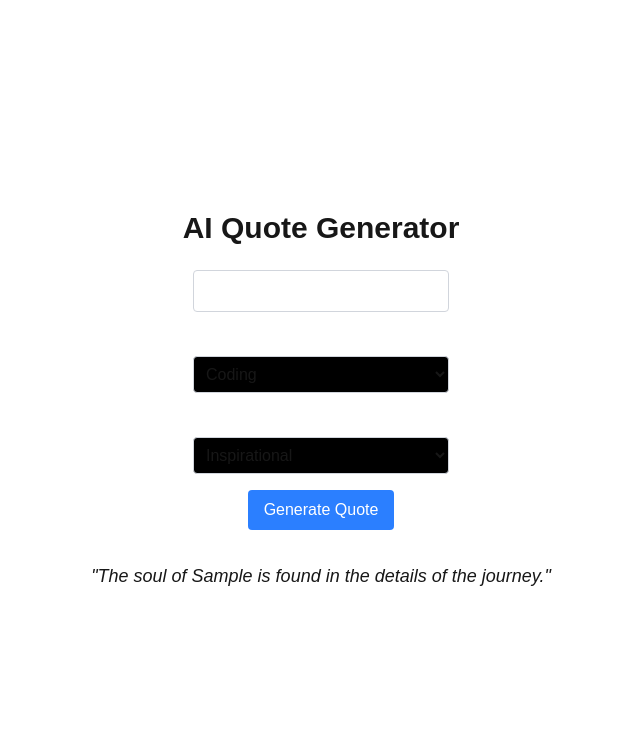
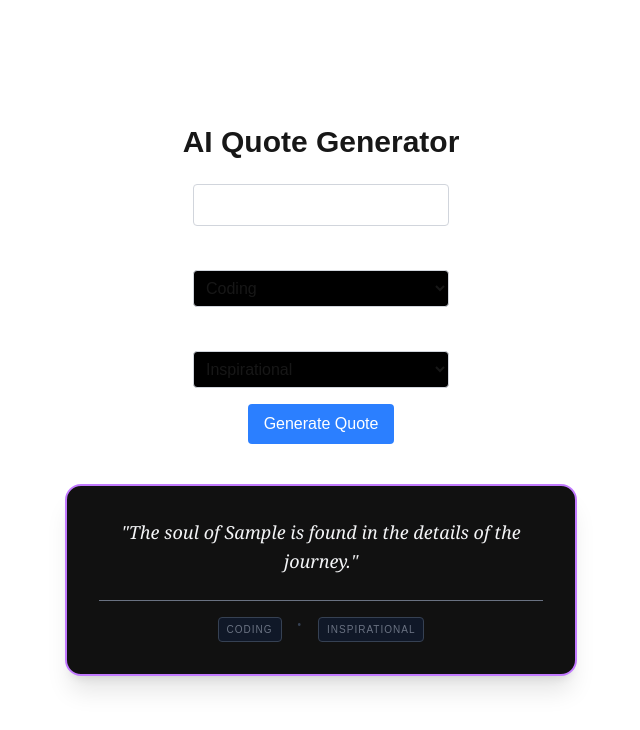
Before and after one commit to Sanidhi07/ai-quote-generator, a Next.js app: page / in a window 1280 px wide. Both pictures are taken after typing "Sample" into the empty fields and a click on the button "Generate Quote". Shown: the top 730 px of the page, without its empty margins (319-959 px from the left). Built offline with nearby package versions, Linux system fonts and the light colour scheme.

Commit message:
feat: implement quote card UI and loading state logic

```diff
--- a/src/app/page.tsx
+++ b/src/app/page.tsx
@@ -5,15 +5,16 @@ export default function Home(){
 const [result, setResult]=useState("");
 const [topic,setTopic]=useState("")
 const [category,setCategory]=useState("Coding");
-const [tone,setTone]=useState("Inspirational")
+const [tone,setTone]=useState("Inspirational");
+const [isLoading,setIsLoading]=useState(false);
 
 const testAI=async()=>{
-
-
-  setResult("Crafting your quote...");
+  setIsLoading(true);
+  setResult("");
   setTimeout(() => {
     setResult(`The soul of ${topic || "coding"} is found in the details of the journey.`);
-  }, 1000);
+    setIsLoading(false);
+  }, 2000);
 
   /*const res=await fetch("/api/generate",{
     method:"Post",
@@ -69,14 +70,36 @@ return(
         </select>
       </div>
 
+      {/* --- Generate Button --- */}
       <button
         onClick={testAI}
-        className="mt-4 px-4 py-2 bg-blue-500 text-white rounded hover:bg-blue-600"
+        disabled={isLoading}
+        className={`mt-4 px-4 py-2 text-white rounded transition-colors ${
+        isLoading ? "bg-gray-600 cursor-not-allowed" : "bg-blue-500 hover:bg-blue-600"
+        }`}
       >
-        Generate Quote
+        {isLoading ? "Generating..." : "Generate Quote"}
       </button>
-      {result && <p className="mt-8 italic text-center text-lg">"{result}"</p>}
+      {/* --- Loading Placeholder --- */}
+      {isLoading && (
+        <div className="mt-10 p-8 max-w-lg w-full bg-[#111111] border-2 border-gray-700 rounded-2xl animate-pulse text-center">
+          <p className="text-gray-500 italic text-lg font-serif">Thinking of a masterpiece...</p>
+        </div>
+      )}
+      {/* --- Quote Card --- */}
+      {!isLoading && result && (
+        <div className="mt-10 p-8 max-w-lg bg-[#111111] border-2 border-purple-400 rounded-2xl shadow-xl text-center transform transition-all animate-in fade-in zoom-in duration-500">
+          <p className="italic text-lg font-serif leading-relaxed text-gray-100">"{result}"</p>
+
+
+          <div className="mt-6 pt-4 border-t border-gray-500 flex justify-center gap-4 text-[10px] uppercase tracking-widest text-gray-500 font-medium">
+            <span className="bg-gray-900 border border-gray-700 px-2 py-1 rounded">{category}</span>
+            <span className="text-gray-700">•</span>
+            <span className="bg-gray-900 border border-gray-700 px-2 py-1 rounded">{tone}</span>
+          </div>
+        </div>
+      )
+      }
     </main>
-
-)
+    )
 }
```
